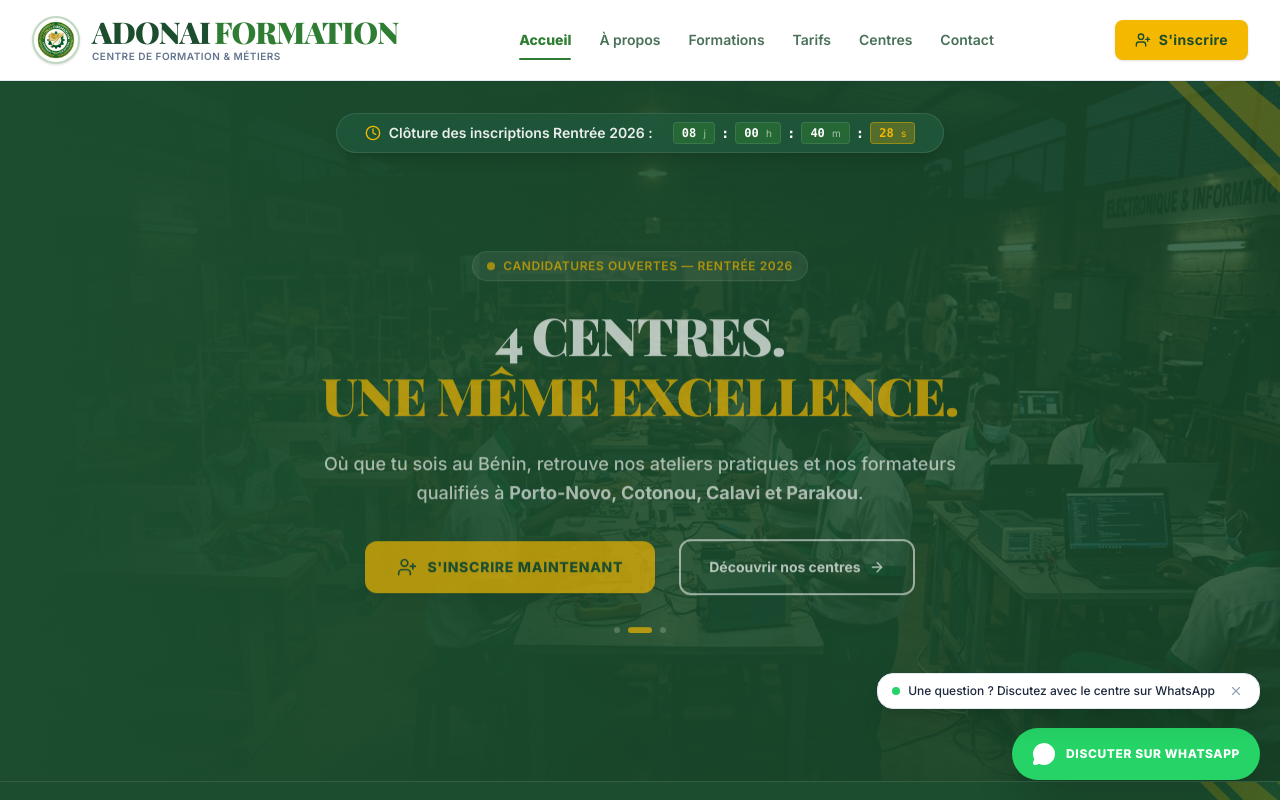
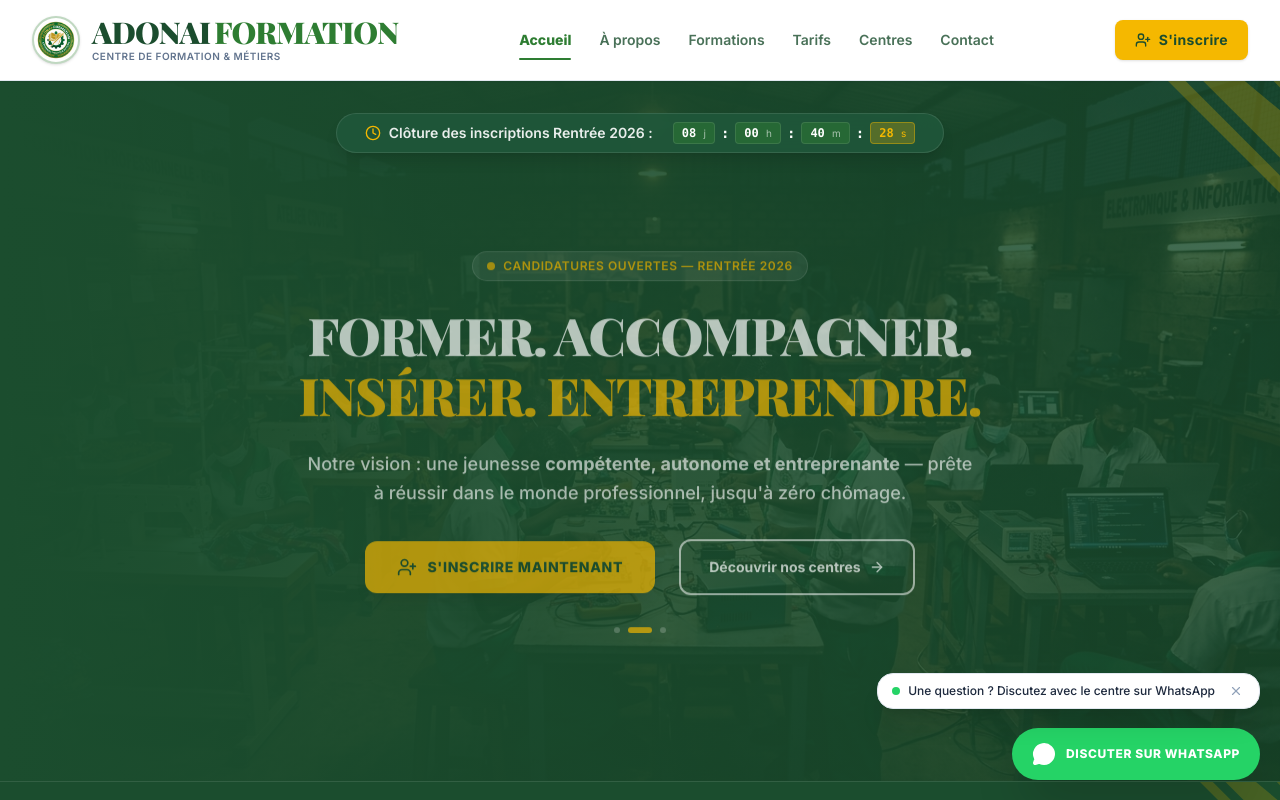
Before and after one commit to olabrayane5-stack/adonai-formation, a React (Vite) app: page / in a window 1280 px wide. Shown: the top 800 px of the page. Built offline with nearby package versions, Linux system fonts and the light colour scheme.

Commit message:
Refactor Hero component for updated content
Updated Hero component to change scholarship information and labels.

```diff
--- a/src/components/Hero.tsx
+++ b/src/components/Hero.tsx
@@ -1,5 +1,5 @@
 import { useState, useEffect } from 'react';
-import { ArrowRight, UserPlus, Clock, Gift } from 'lucide-react';
+import { ArrowRight, UserPlus, Clock, Target } from 'lucide-react';
 import { IMAGES } from '../assets/images';
 
 interface HeroProps {
@@ -14,7 +14,6 @@
 export function Hero({
   onRegisterClick,
   onExploreCoursesClick,
-  onScholarshipClick,
   onCentersClick,
 }: HeroProps) {
   // Countdown to October 5, 2026
@@ -65,10 +64,10 @@
       secondaryClick: onExploreCoursesClick,
     },
     {
-      lineOne: '4 Centres.',
-      lineTwo: 'Une même excellence.',
+      lineOne: 'Former. Accompagner.',
+      lineTwo: 'Insérer. Entreprendre.',
       subtitle: (
-        <>Où que tu sois au Bénin, retrouve nos ateliers pratiques et nos formateurs qualifiés à <strong>Porto-Novo, Cotonou, Calavi et Parakou</strong>.</>
+        <>Notre vision : une jeunesse <strong>compétente, autonome et entreprenante</strong> — prête à réussir dans le monde professionnel, jusqu'à zéro chômage.</>
       ),
       primaryLabel: "S'inscrire maintenant",
       primaryIcon: UserPlus,
@@ -77,16 +76,16 @@
       secondaryClick: onCentersClick ?? onExploreCoursesClick,
     },
     {
-      lineOne: '1500 Bourses.',
-      lineTwo: '150 000 FCFA seulement.',
+      lineOne: 'Ta Passion.',
+      lineTwo: 'Ton Métier de Demain.',
       subtitle: (
-        <>Profite du programme de bourses <strong>ADONAI-FORMATION</strong> et démarre ta formation professionnelle à moindre coût dès le 05 octobre 2026.</>
+        <>20 filières techniques d'avenir pour devenir l'expert que ton secteur recherche, avec un accompagnement jusqu'à <strong>l'insertion professionnelle</strong>.</>
       ),
-      primaryLabel: 'Profiter de la bourse',
-      primaryIcon: Gift,
-      primaryClick: onScholarshipClick ?? onRegisterClick,
-      secondaryLabel: 'Voir les conditions',
-      secondaryClick: onScholarshipClick ?? onRegisterClick,
+      primaryLabel: "S'inscrire maintenant",
+      primaryIcon: Target,
+      primaryClick: onRegisterClick,
+      secondaryLabel: 'Voir les 20 filières',
+      secondaryClick: onExploreCoursesClick,
     },
   ];
 
```
